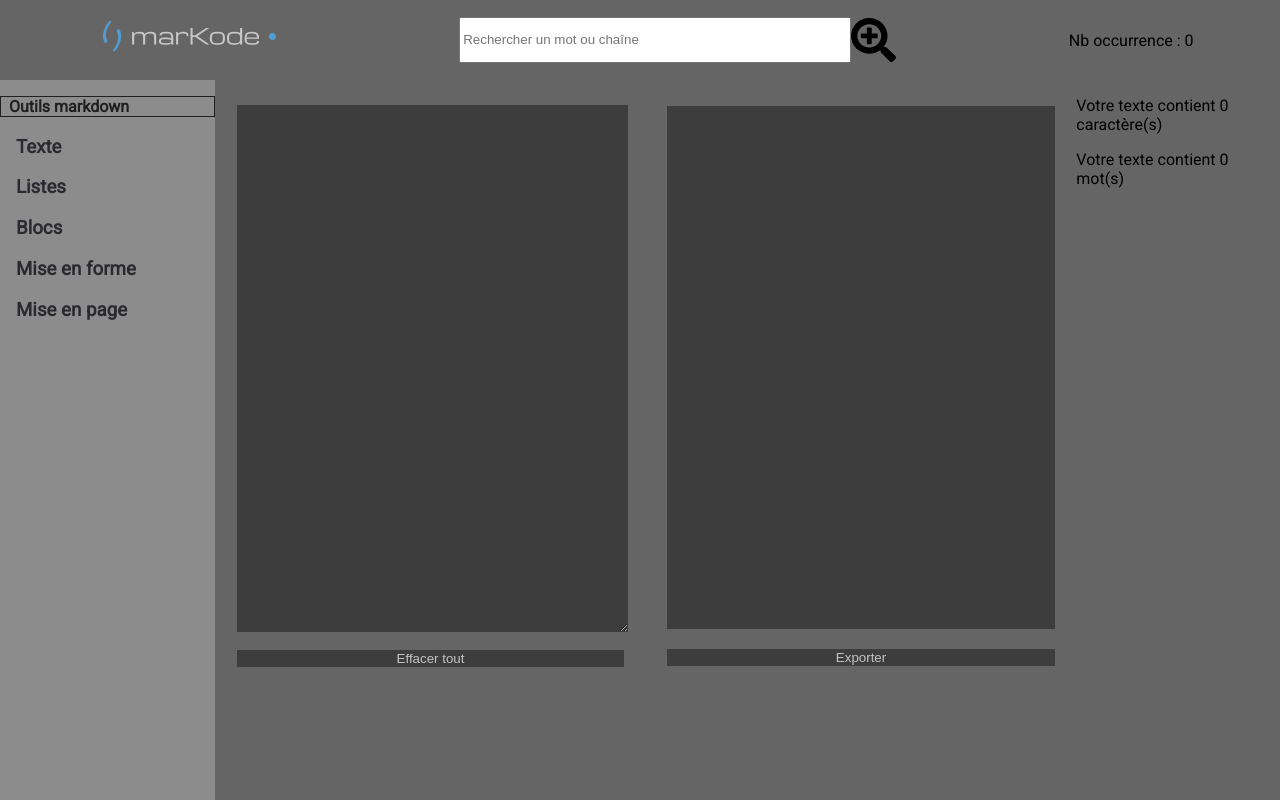
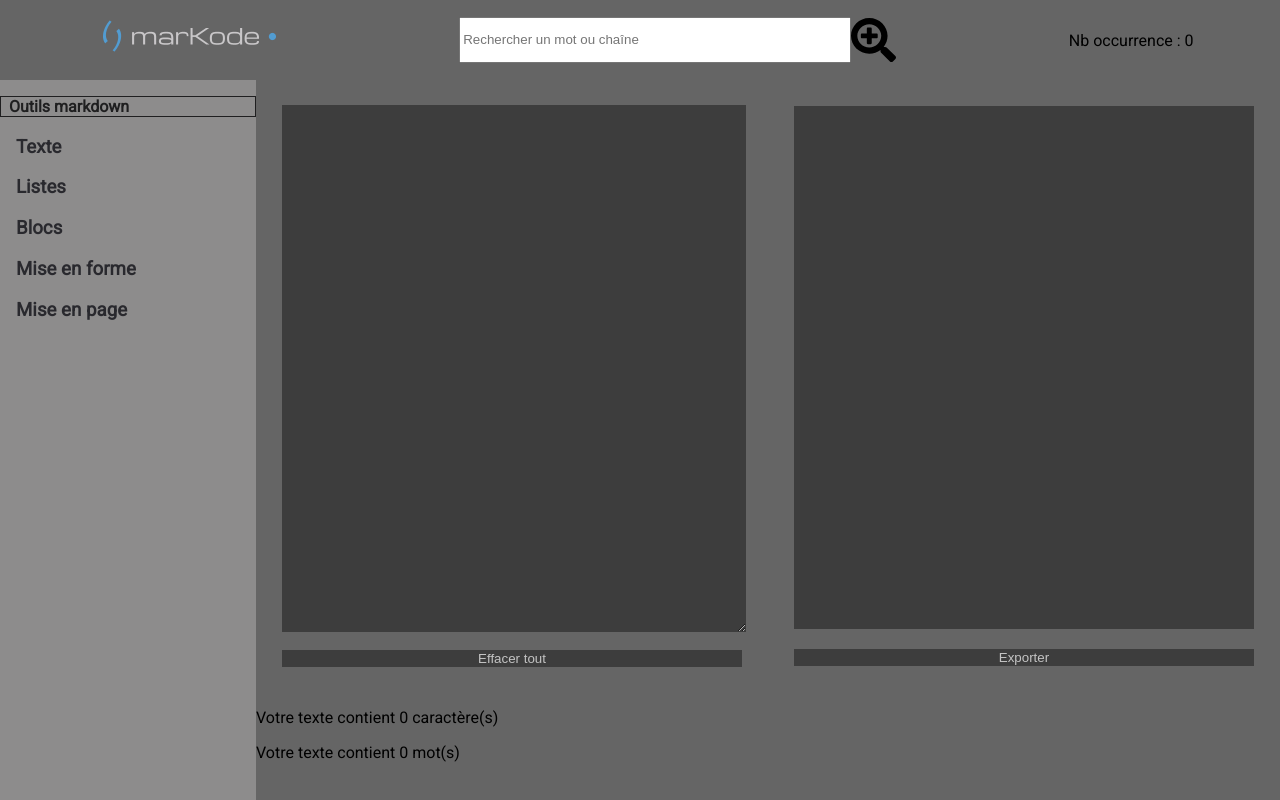
Before and after one commit to XeniaR1S/markode, a React (Create React App) app in the folder markode/: page / in a window 1280 px wide. Built offline with nearby package versions, Linux system fonts and the light colour scheme.

Commit message:
replace boxmodel

```diff
--- a/markode/src/App.css
+++ b/markode/src/App.css
@@ -68,6 +68,12 @@ body {
   height: 90vh;
   margin-left: 0px;
 }
+
+.regroupBlocs {
+  display: flex;
+  flex-direction: column;
+}
+
 .textBlocs {
   display: flex;
   flex-direction: row;
--- a/markode/src/components/Main.js
+++ b/markode/src/components/Main.js
@@ -80,6 +80,7 @@ class Main extends React.Component {
                 </header>
                 <div className="main">
                     <NavTools />
+                    <div className="regroupBlocs">
                         <div className="textBlocs">
                             <div className="mdBox">
                                 <textarea
@@ -104,6 +105,7 @@ class Main extends React.Component {
                         <Footer countChar={this.countChar} numChar={this.state.numChar}  countWord={this.state.countWord}/>
                     </div>
                     </div>
+            </div>
         )
     }
 }
```
Lines whose indentation alone changed are shown as unchanged.
